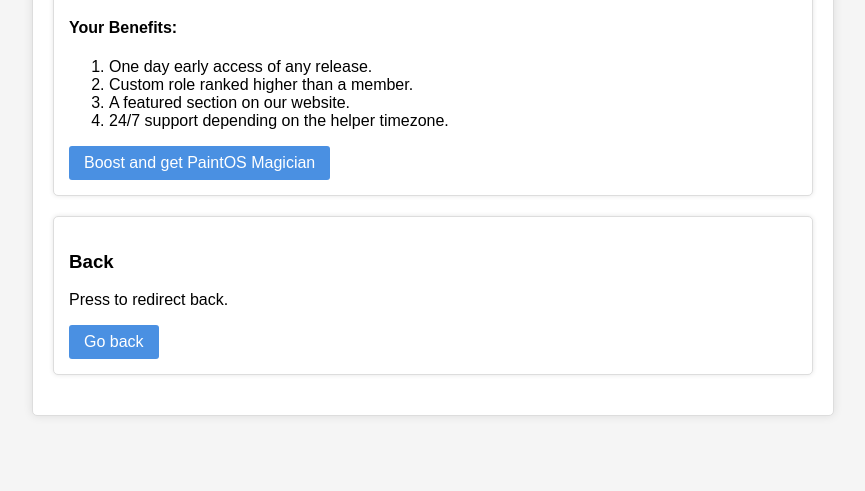
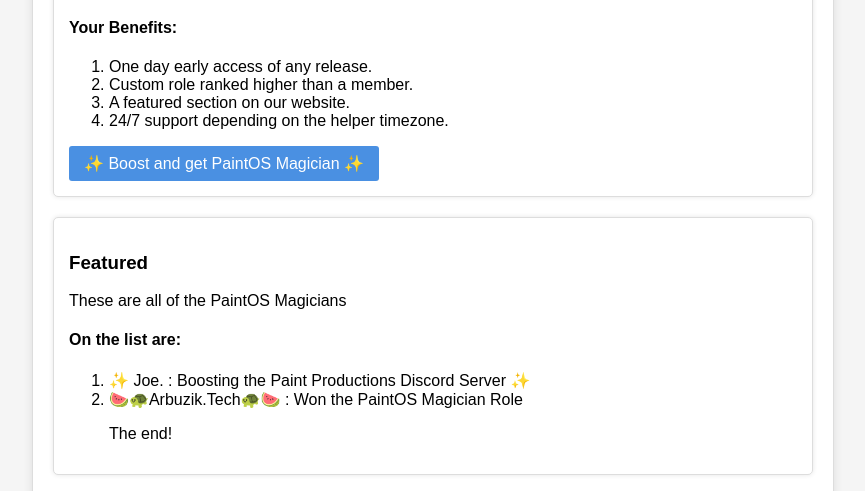
Before and after one commit to exztech/paintproductions, a plain HTML site: page magician.html in a window 1280 px wide. Shown: the part 309-800 px from the top of the page, without its empty margins (207-1072 px from the left). Drawn offline with Linux system fonts and the light colour scheme.

Commit message:
Update magician.html

```diff
--- a/magician.html
+++ b/magician.html
@@ -78,8 +78,21 @@
                 <li>24/7 support depending on the helper timezone.</li>
             </ol>
 
-            <a href="https://dsc.gg/paintos" target="_blank" class="button">Boost and get PaintOS Magician</a>
+            <a href="https://dsc.gg/paintos" target="_blank" class="button">✨ Boost and get PaintOS Magician ✨</a>
         </div>
+
+        <div class="window">
+            <h3>Featured</h3>
+            <p>These are all of the PaintOS Magicians</p>
+
+            <h4>On the list are:</h4>
+            <ol>
+                <li>✨ Joe. : Boosting the Paint Productions Discord Server ✨</li>
+                <li>🍉🐢Arbuzik.Tech🐢🍉 : Won the PaintOS Magician Role</li>
+                <p>The end!</p>
+            </ol>
+        </div>
+
         <div class="window">
             <h3>Back</h3>
             <p>Press to redirect back.</p>
```
